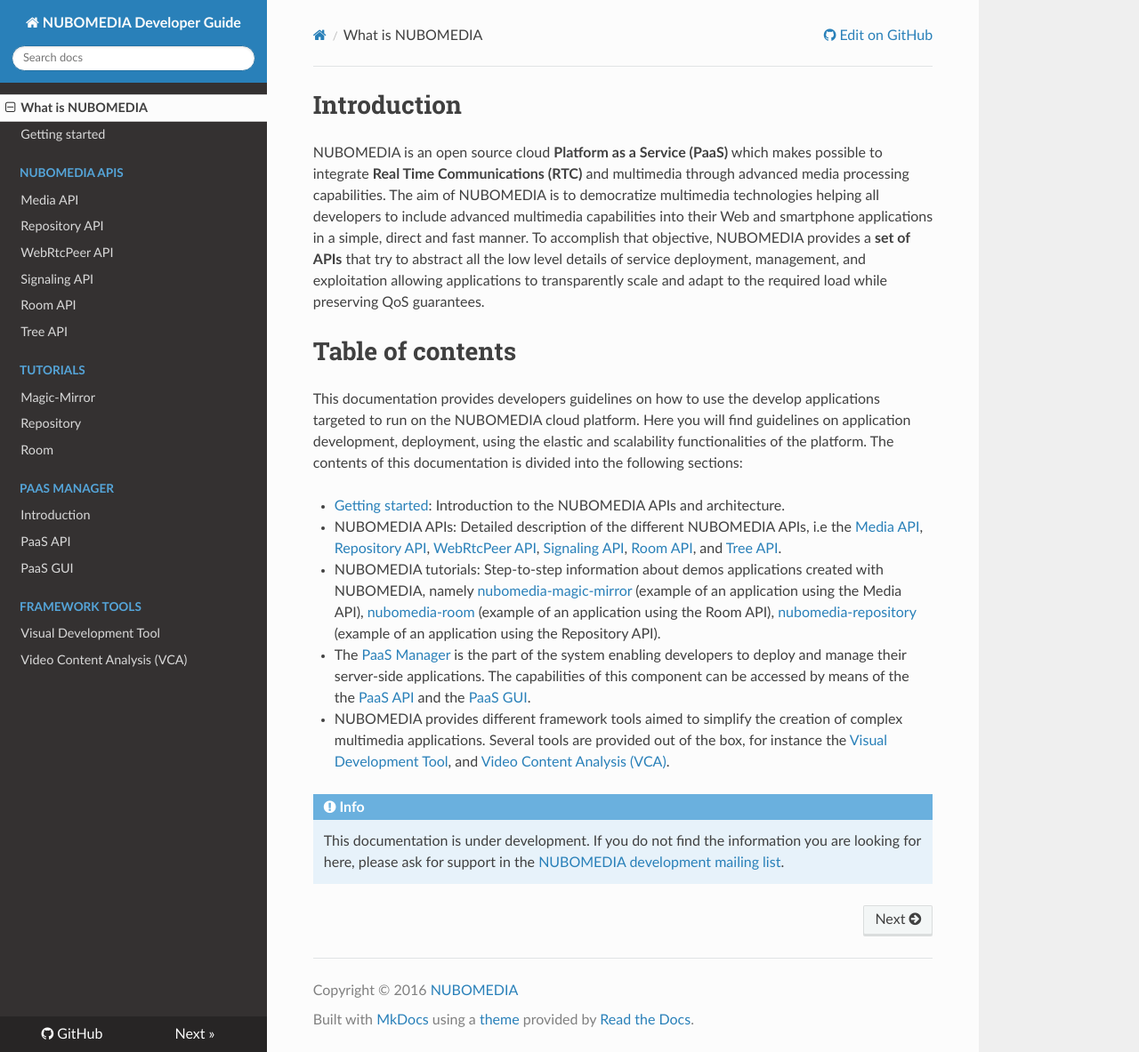
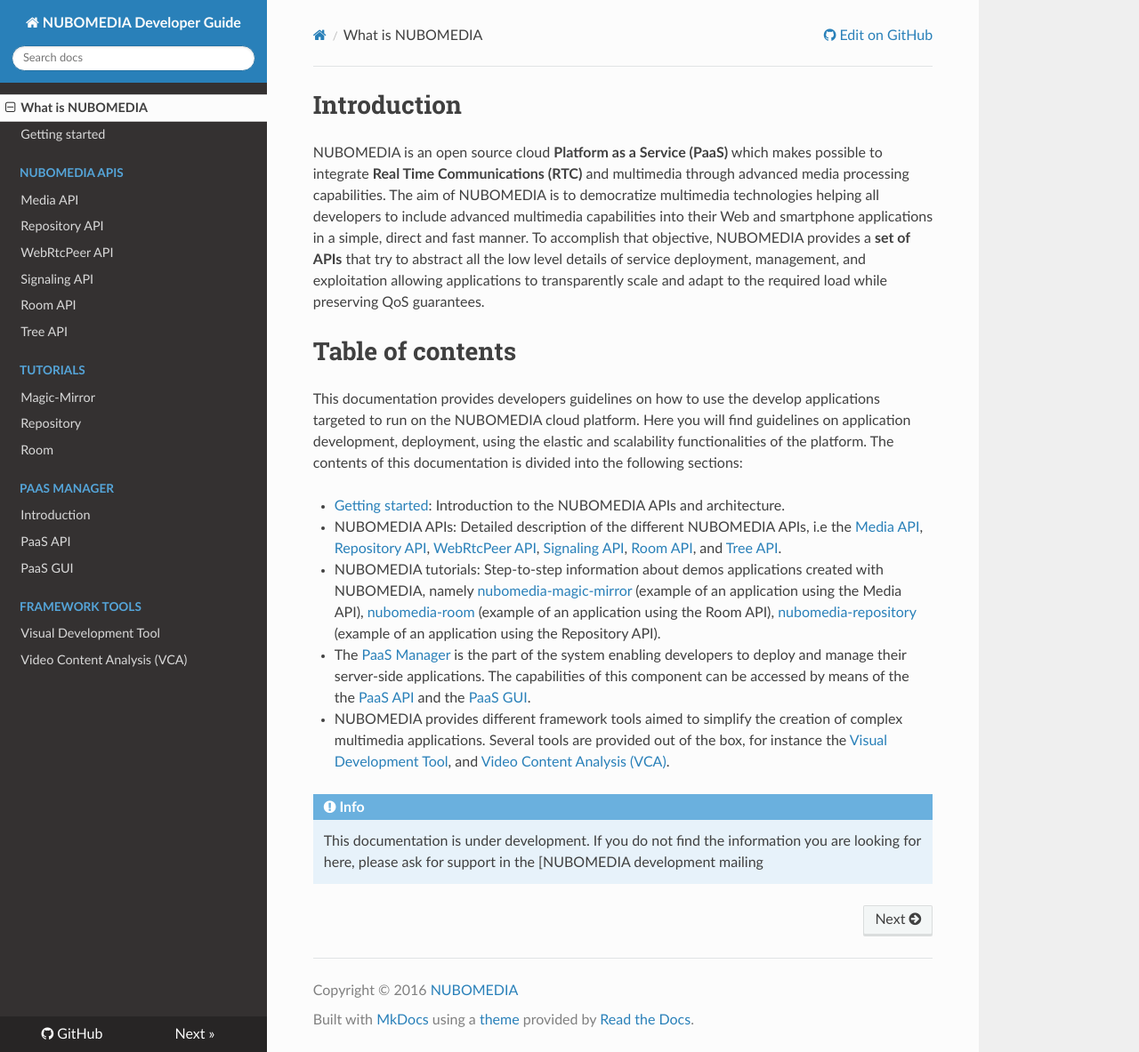
Before and after one commit to nubomedia/developer-guidelines, an MkDocs documentation site: the page built from docs/index.md, in a window 1280 px wide and 1183 px high. Shown: the whole window at 89% size. Built offline with MkDocs 1.6.1, drawn with Linux system fonts in a browser that asks for light colours; nearby versions of some CDN libraries; old or Windows-style settings are respelled for this version of MkDocs.

```diff
--- a/docs/index.md
+++ b/docs/index.md
@@ -51,4 +51,3 @@ is divided into the following sections:
     This documentation is under development. If you do not find the
     information you are looking for here, please ask for support in the
     [NUBOMEDIA development mailing
-    list](https://groups.google.com/forum/#!forum/nubomedia-dev).
```
